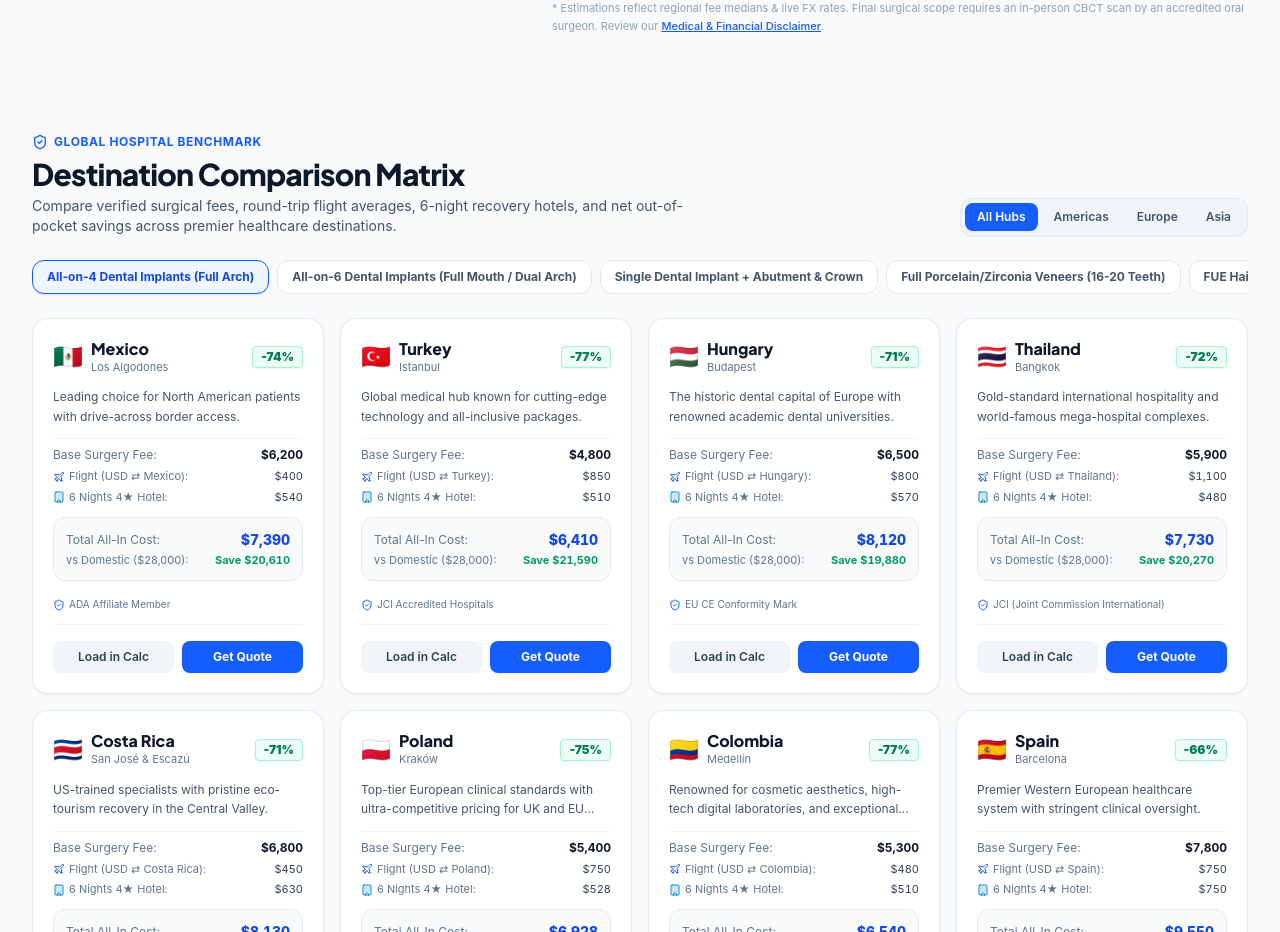
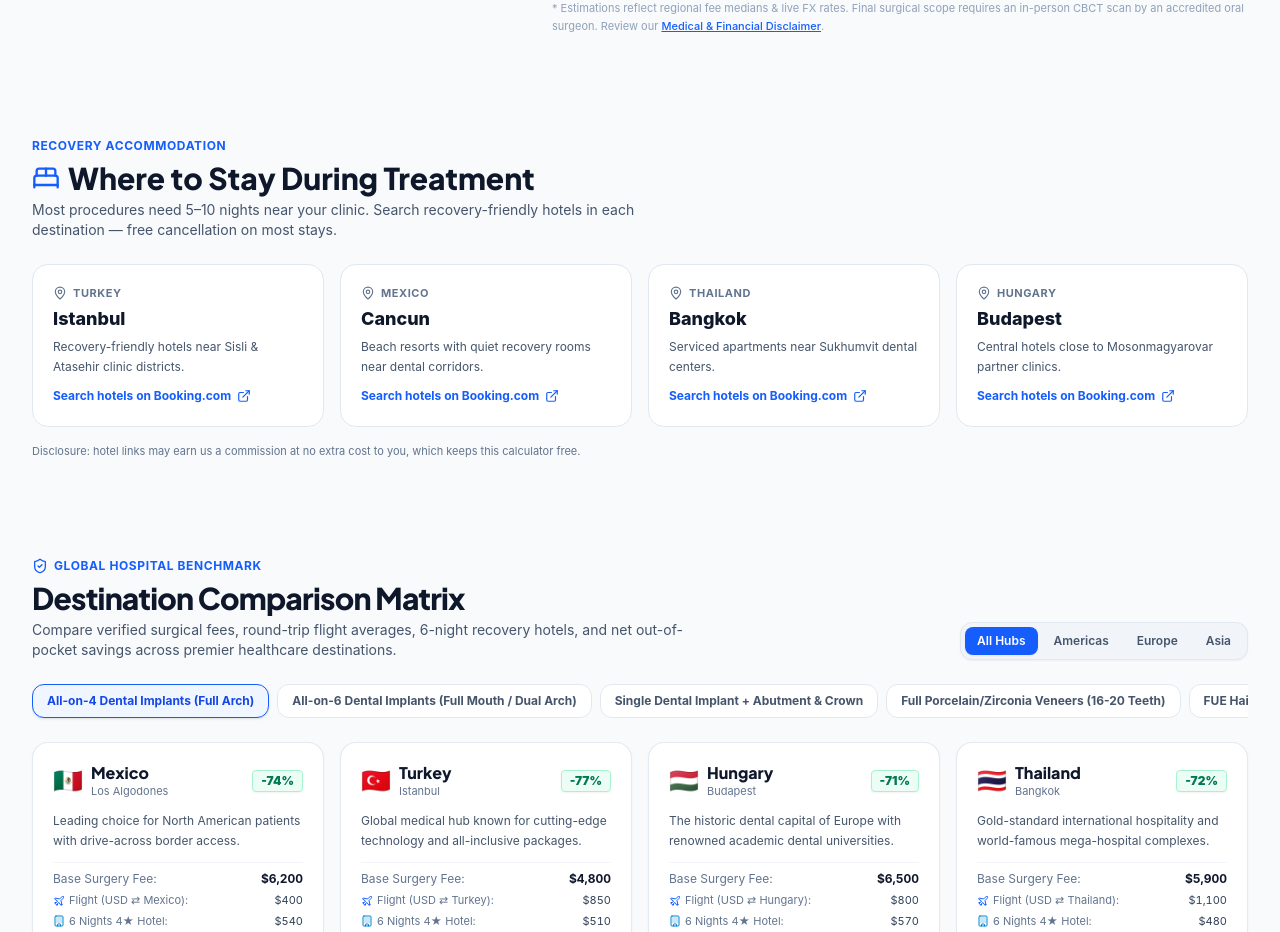
Before and after one commit to omarbrightsun23-beep/dental-travel-cost, a React (Vite) app: page / in a window 1280 px wide. Shown: the part 1819-2751 px from the top of the page. Built offline with nearby package versions, Linux system fonts and the light colour scheme; no server answers; a web font is replaced by a local one.

Commit message:
Replace App.tsx to wire in StaySection widget

```diff
--- a/src/App.tsx
+++ b/src/App.tsx
@@ -6,6 +6,7 @@ import { Calculator } from './components/Calculator';
 import { DestinationMatrix } from './components/DestinationMatrix';
 import { BenchmarkTableSection } from './components/BenchmarkTableSection';
 import { CorridorsSection } from './components/CorridorsSection';
+import { StaySection } from './components/StaySection';
 import { SemanticClinicalGuide } from './components/SemanticClinicalGuide';
 import { TreatmentTimeline } from './components/TreatmentTimeline';
 import { SafetyChecklist } from './components/SafetyChecklist';
@@ -463,6 +464,9 @@ export default function App() {
           />
         </section>
 
+        {/* Recovery Accommodation: Where-to-stay hotel widget */}
+        <StaySection />
+
         {/* Pricing: Global Destination Comparison Matrix */}
         <section id="pricing" className="scroll-mt-24">
           <div id="destinations" className="scroll-mt-24">
```
